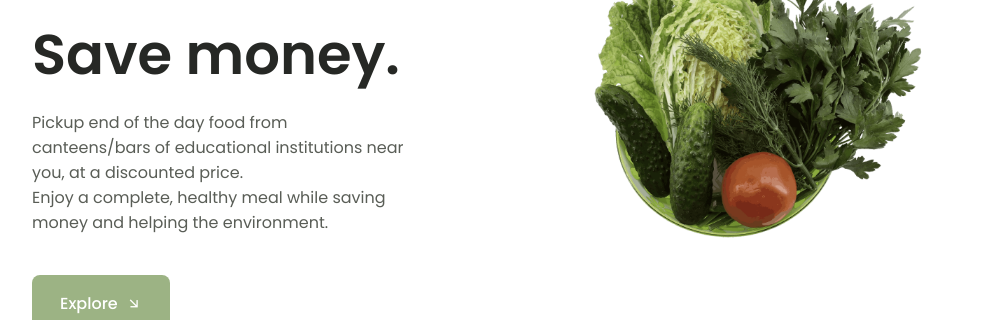
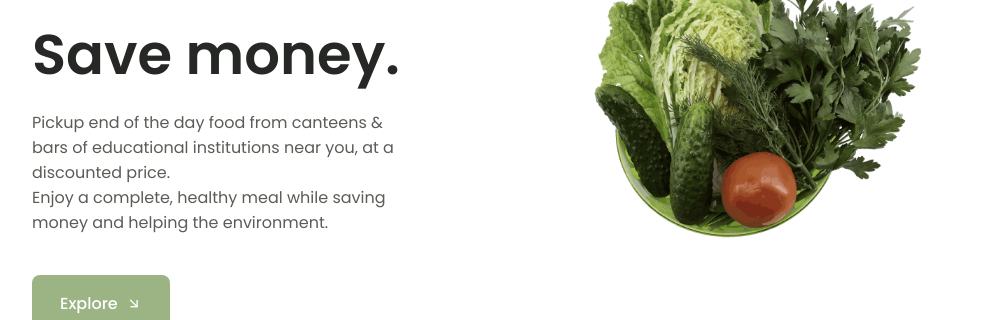
Before and after one commit to dy0gu/meal-deal, a plain HTML site: page index.html in a window 1280 px wide. Shown: the part 349-669 px from the top of the page, 124-1126 px from the left. Drawn offline with nearby package versions, Linux system fonts and the light colour scheme; a script that the page names is missing.

Commit message:
Fix ambiguous text

```diff
--- a/index.html
+++ b/index.html
@@ -74,7 +74,7 @@
                         Reduce waste. <br> Eat well. <br> Save money.
                     </h1>
                     <p class="home__description">
-                        Pickup end of the day food from canteens/bars of educational institutions near you, at a
+                        Pickup end of the day food from canteens & bars of educational institutions near you, at a
                         discounted price.
                         <br>Enjoy a complete, healthy meal while saving money and helping the environment.
                     </p>
```
